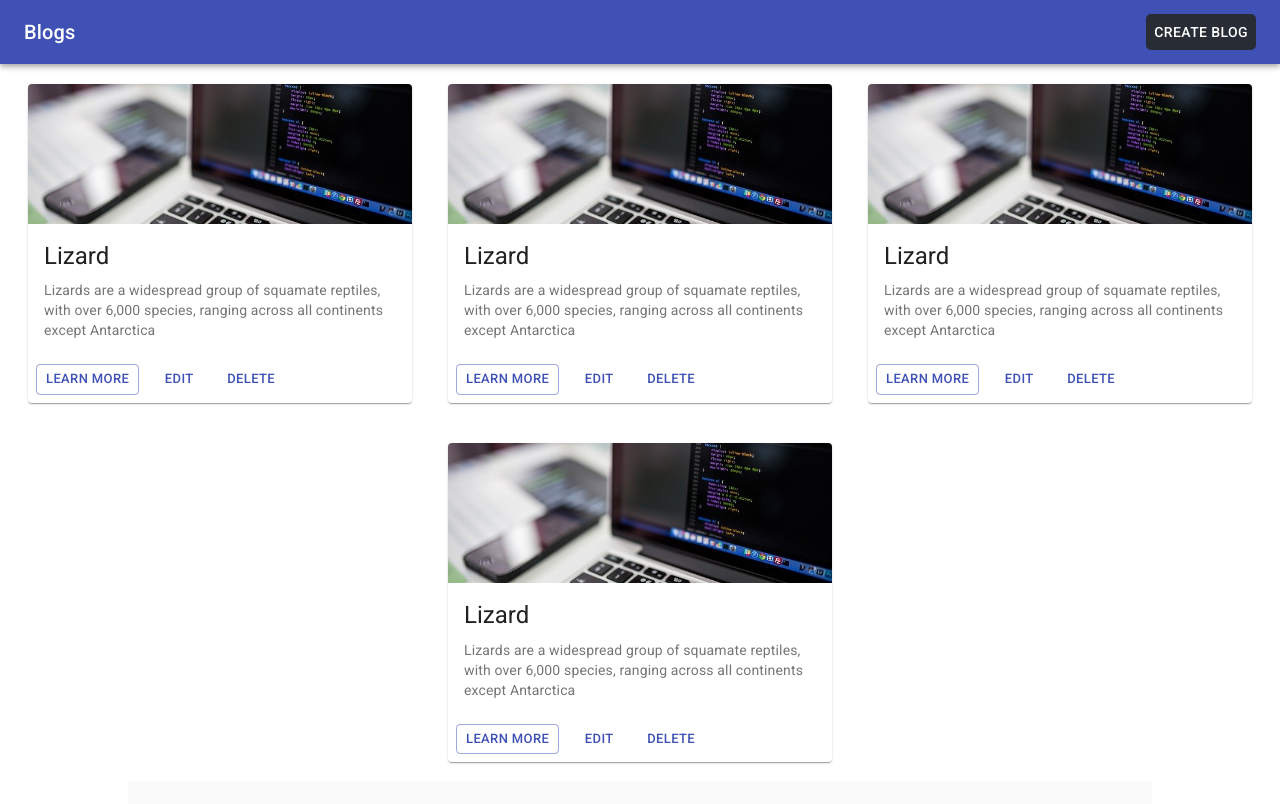
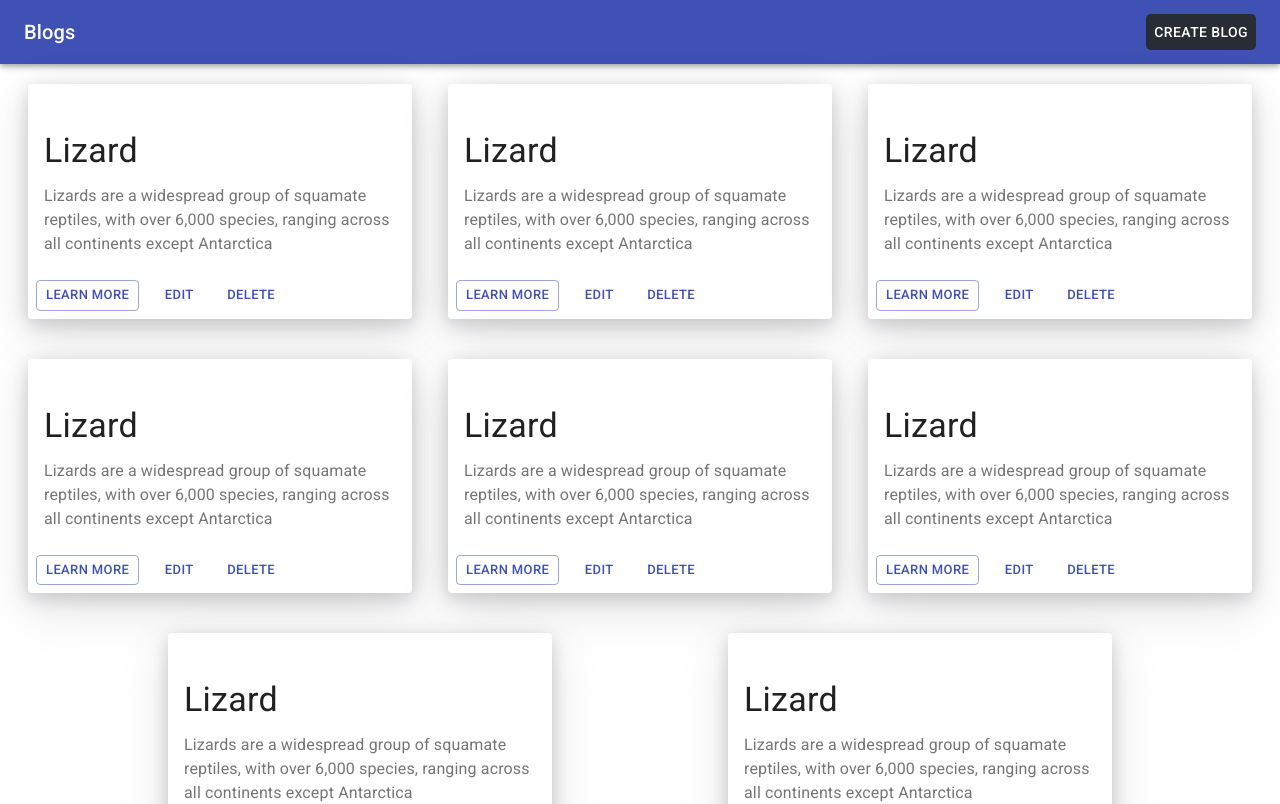
Before and after one commit to Mann23/27-Programming-Club-FrontEnd, a React (Create React App) app: page / in a window 1280 px wide. Shown: the top 804 px of the page. Built offline with nearby package versions, Linux system fonts and the light colour scheme.

Commit message:
Updated the blog-card component

```diff
--- a/src/blogComponents/BlogMain.js
+++ b/src/blogComponents/BlogMain.js
@@ -5,7 +5,7 @@ import Toolbar from '@material-ui/core/Toolbar';
 import Typography from '@material-ui/core/Typography';
 import Button from '@material-ui/core/Button';
 import Grid from '@material-ui/core/Grid';
-import MediaCard from './blog-card.js'
+import BlogCard from './blog-card.js'
 import ViewBlog from './view-blog.js';
 import CreateBlog from './create-blog.js';
 import apidata from '../APIdata/apidata.js'
@@ -31,10 +31,14 @@ export default class BlogMain extends React.Component {
                     direction="row"
                     justify="space-evenly"
                     alignItems="flex-start">
-                    <Grid item xl={3}> <MediaCard /> </Grid>
-                    <Grid item xl={3}> <MediaCard /> </Grid>
-                    <Grid item xl={3}> <MediaCard /> </Grid>
-                    <Grid item xl={3}> <MediaCard /> </Grid>
+                    <Grid item xl={3}> <BlogCard /> </Grid>
+                    <Grid item xl={3}> <BlogCard /> </Grid>
+                    <Grid item xl={3}> <BlogCard /> </Grid>
+                    <Grid item xl={3}> <BlogCard /> </Grid>
+                    <Grid item xl={3}> <BlogCard /> </Grid>
+                    <Grid item xl={3}> <BlogCard /> </Grid>
+                    <Grid item xl={3}> <BlogCard /> </Grid>
+                    <Grid item xl={3}> <BlogCard /> </Grid>
                 </Grid>
 
 
--- a/src/blogComponents/blog-card.js
+++ b/src/blogComponents/blog-card.js
@@ -7,6 +7,7 @@ import CardContent from '@material-ui/core/CardContent';
 import CardMedia from '@material-ui/core/CardMedia';
 import Button from '@material-ui/core/Button';
 import Typography from '@material-ui/core/Typography';
+// eslint-disable-next-line
 import sampleCardImage from "./images/sampleCardImage.jpg";
 
 const useStyles = makeStyles({
@@ -15,14 +16,16 @@ const useStyles = makeStyles({
         marginTop: "5%",
         marginRight: "2%",
         marginLeft: "2%",
-        marginBottom: "5%"
+        marginBottom: "5%",
+        // boxShadow: "0 2.8px 2.2px rgba(0, 0, 0, 0.034), 0 6.7px 5.3px rgba(0, 0, 0, 0.048), 0 12.5px 10px rgba(0, 0, 0, 0.06), 0 22.3px 17.9px rgba(0, 0, 0, 0.072), 0 41.8px 33.4px rgba(0, 0, 0, 0.086), 0 100px 80px rgba(0, 0, 0, 0.12)"
+        boxShadow: "rgba(17, 17, 26, 0.1) 0px 4px 16px, rgba(17, 17, 26, 0.1) 0px 8px 24px, rgba(17, 17, 26, 0.1) 0px 16px 56px",
     },
     media: {
-        height: 140,
+        height: 30,
     },
 });
 
-export default function MediaCard() {
+export default function BlogCard() {
     const classes = useStyles();
 
     return (
@@ -31,15 +34,15 @@ export default function MediaCard() {
 
                 <CardMedia
                     className={classes.media}
-                    image={sampleCardImage}
-                    title="Contemplative Reptile"
+                    // image={sampleCardImage}
+                    title=""
                 />
 
                 <CardContent>
-                    <Typography gutterBottom variant="h5" component="h2">
+                    <Typography gutterBottom variant="h4" component="h5">
                         Lizard
                     </Typography>
-                    <Typography variant="body2" color="textSecondary" component="p">
+                    <Typography variant="body1" color="textSecondary" component="p">
                         Lizards are a widespread group of squamate reptiles, with over 6,000 species, ranging
                         across all continents except Antarctica
                     </Typography>
@@ -47,7 +50,7 @@ export default function MediaCard() {
             </CardActionArea>
 
             <CardActions>
-                <Button size="small" color="primary" variant="outlined" >
+                <Button size="small" color="primary" variant="outlined">
                     Learn More
                 </Button>
                 <Button size="small" color="primary">
```
Also changed, not shown: src/blogRouters/blogRouters.js (added).
